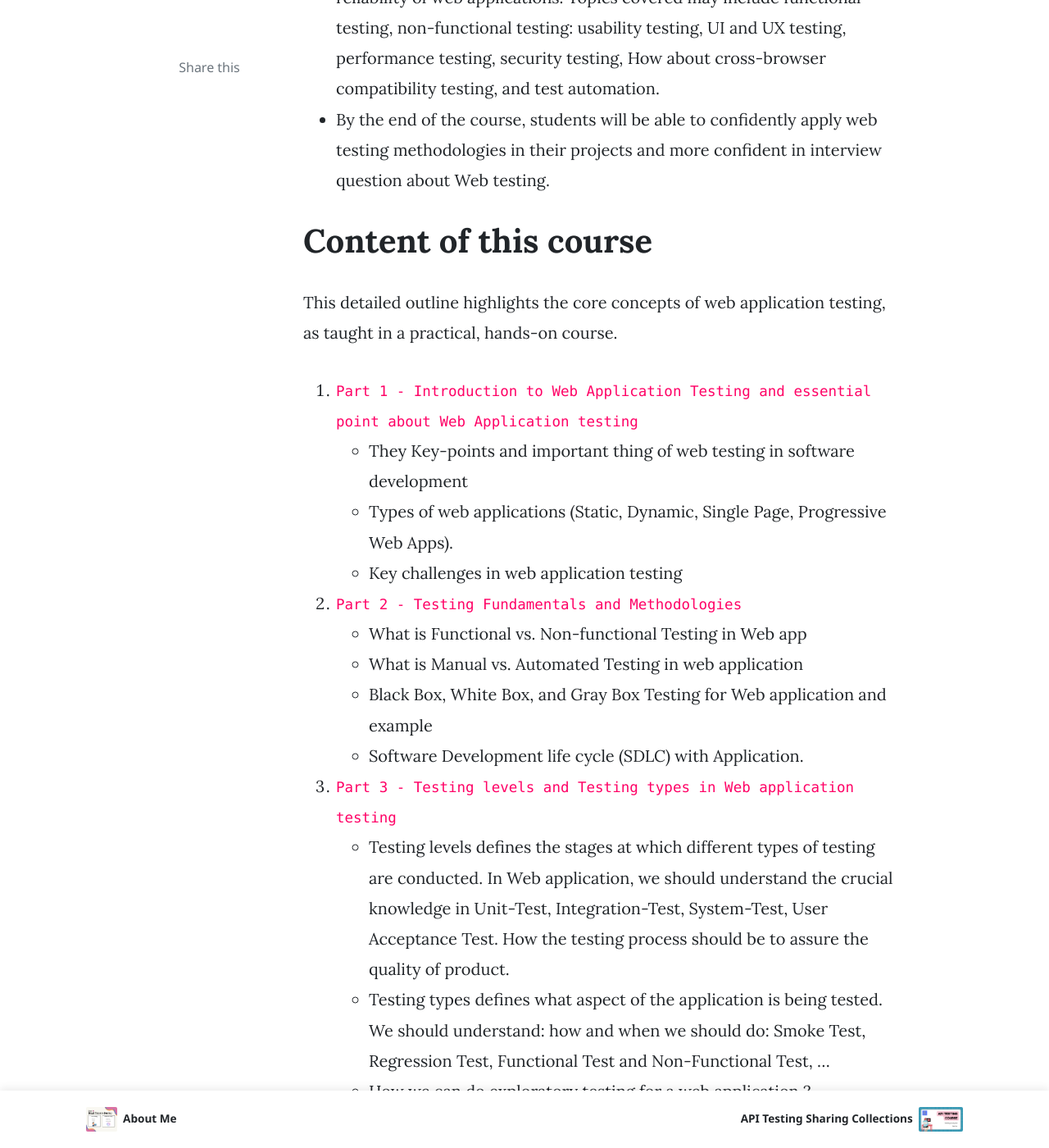
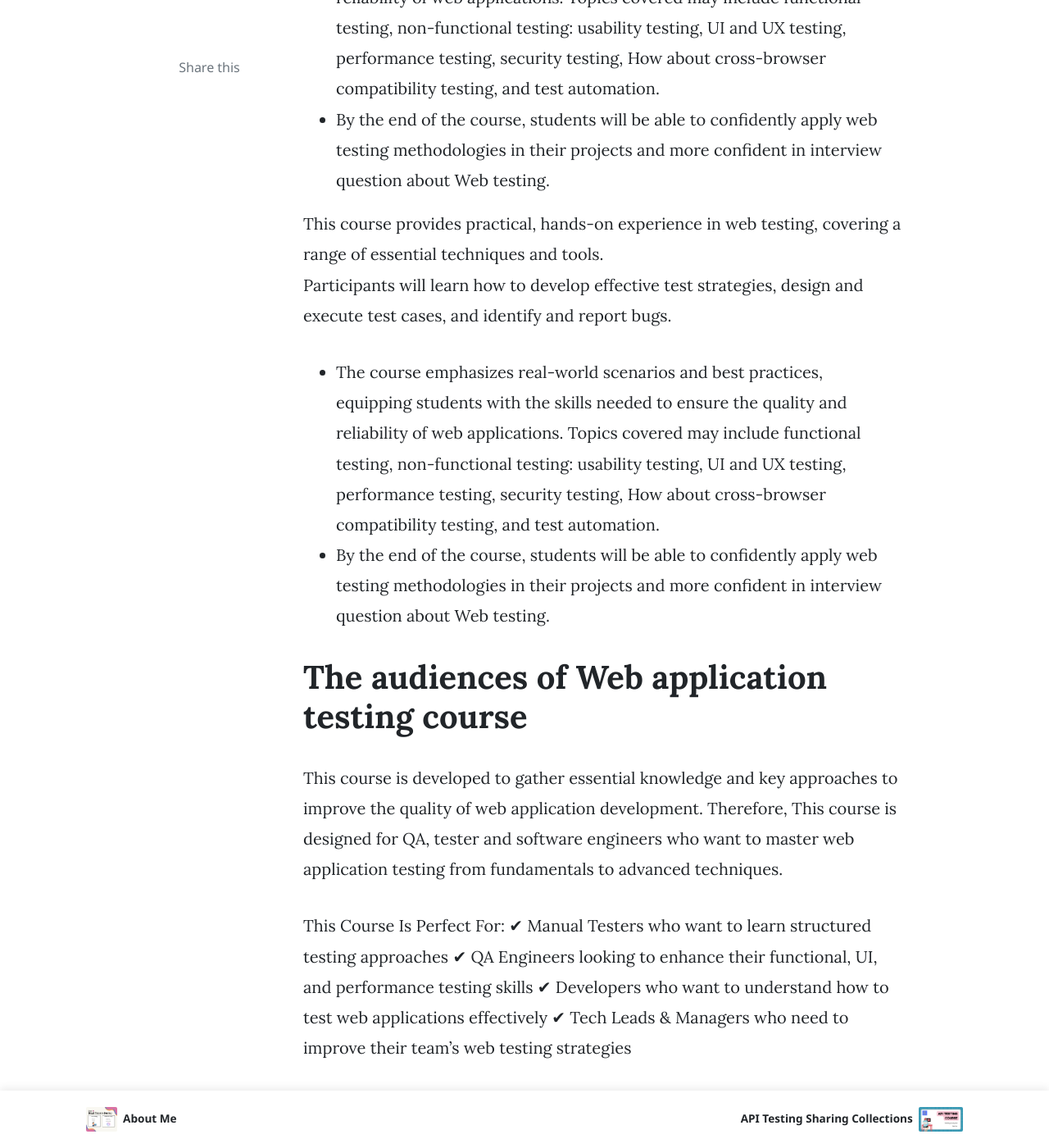
Before and after one commit to josdoaitran/josdoaitran.github.io, a Jekyll site: the page built from _posts/2025/2021-02-16-unofficial-premium-course-web-application-testing.md, in a window 1280 px wide and 1400 px high, scrolled down 1103 px. Shown: the whole window at 82% size. Built offline with Jekyll 4.4.1, drawn with Linux system fonts in a browser that asks for light colours; nearby versions of some CDN libraries; comment, search, counter and statistics services are not loaded; some of the changed text lies outside the part shown.

Commit message:
The audiences of Web application testing courseupdate listener proxy

```diff
--- a/_posts/2025/2021-02-16-unofficial-premium-course-web-application-testing.md
+++ b/_posts/2025/2021-02-16-unofficial-premium-course-web-application-testing.md
@@ -12,6 +12,23 @@ This course provides practical, hands-on experience in web testing, covering a r
 Participants will learn how to develop effective test strategies, design and execute test cases, and identify and report bugs.
 - The course emphasizes real-world scenarios and best practices, equipping students with the skills needed to ensure the quality and reliability of web applications. Topics covered may include functional testing, non-functional testing: usability testing, UI and UX testing, performance testing, security testing, How about cross-browser compatibility testing, and test automation.
 - By the end of the course, students will be able to confidently apply web testing methodologies in their projects and more confident in interview question about Web testing.
+
+This course provides practical, hands-on experience in web testing, covering a range of essential techniques and tools.
+Participants will learn how to develop effective test strategies, design and execute test cases, and identify and report bugs.
+- The course emphasizes real-world scenarios and best practices, equipping students with the skills needed to ensure the quality and reliability of web applications. Topics covered may include functional testing, non-functional testing: usability testing, UI and UX testing, performance testing, security testing, How about cross-browser compatibility testing, and test automation.
+- By the end of the course, students will be able to confidently apply web testing methodologies in their projects and more confident in interview question about Web testing.
+
+# The audiences of Web application testing course
+This course is developed to gather essential knowledge and key approaches to improve the quality of web application development.
+Therefore, This course is designed for QA, tester and software engineers who want to master web application testing from fundamentals to advanced techniques.
+
+This Course Is Perfect For:
+✔ Manual Testers who want to learn structured testing approaches
+✔ QA Engineers looking to enhance their functional, UI, and performance testing skills
+✔ Developers who want to understand how to test web applications effectively
+✔ Tech Leads & Managers who need to improve their team’s web testing strategies
+
+If you want to build expertise in testing modern web applications using industry best practices, this course is for you!
 
 # Content of this course
 This detailed outline highlights the core concepts of web application testing, as taught in a practical, hands-on course.
```
